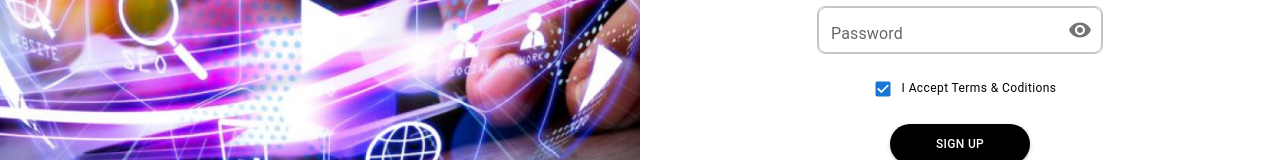
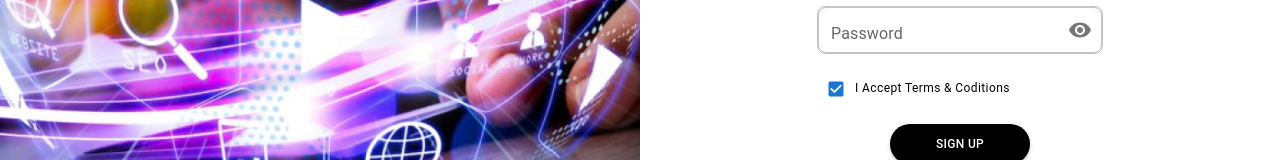
Before and after one commit to abidali671/e-store-dashboard, a React (Create React App) app: page /register in a window 1280 px wide. Shown: the part 497-657 px from the top of the page. Built offline with nearby package versions, Linux system fonts and the light colour scheme.

Commit message:
update register page ui

```diff
--- a/src/pages/auth/register/index.tsx
+++ b/src/pages/auth/register/index.tsx
@@ -15,8 +15,7 @@ const Register: types.ComponentT = () => {
 				<Box component='form' onSubmit={formik.handleSubmit}>
 					<FormWrapper>
 						<Typography variant='h3'>Sign Up</Typography>
-						<Stack
-							sx={{ width: '100%', gap: '10px', }}>
+						<Stack sx={{ width: '100%', gap: '10px' }}>
 							<FormikTextField name='username' label='Username' {...formik} />
 							<FormikTextField name='first_name' label='First Name' {...formik} />
 							<FormikTextField name='last_name' label='Last Name' {...formik} />
@@ -24,9 +23,12 @@ const Register: types.ComponentT = () => {
 							<FormikTextField name='password' type='password' label='Password' {...formik} />
 						</Stack>
 
-						<Typography variant='caption' sx={{ display: 'flex', alignItems: 'center' }}>
-							<Checkbox defaultChecked size='small' /> I Accept Terms & Coditions
-						</Typography>
+						<Stack sx={{ alignItems: 'center', flexDirection: 'row', width: '100%' }}>
+							<Checkbox defaultChecked size='small' />
+							<Typography variant='caption' color='initial'>
+								I Accept Terms & Coditions
+							</Typography>
+						</Stack>
 
 						<LoadingButton
 							loading={formik.isSubmitting}
```
